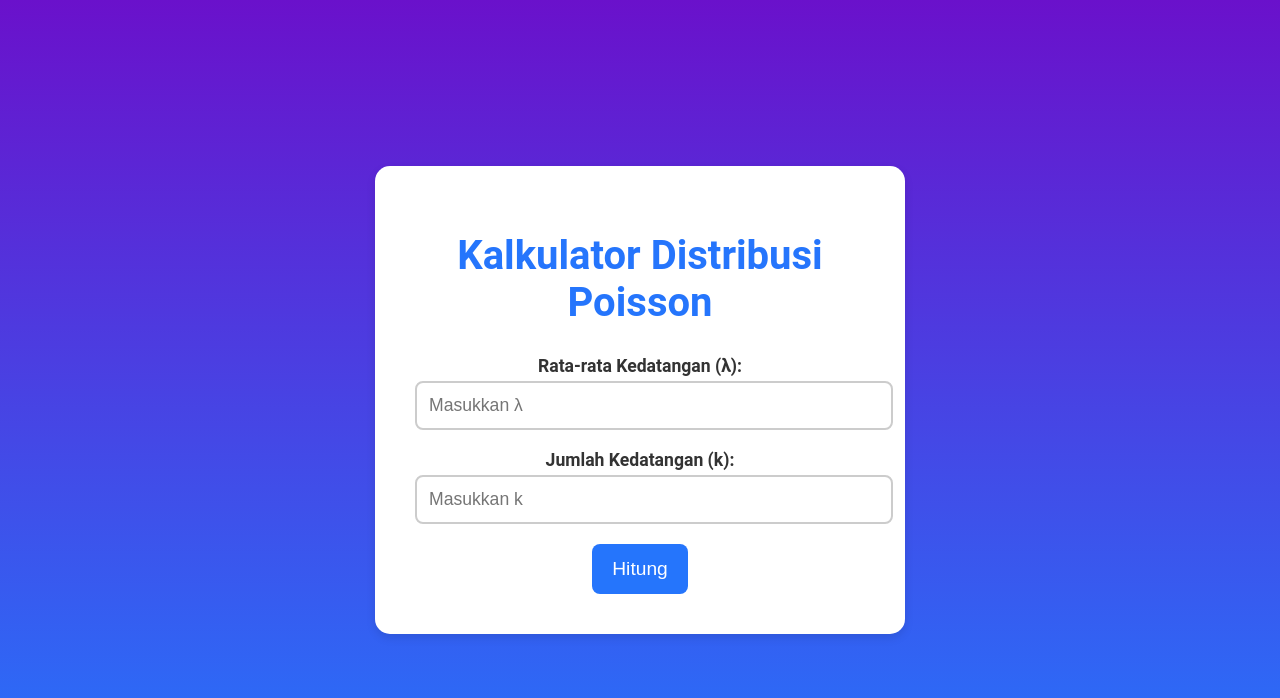
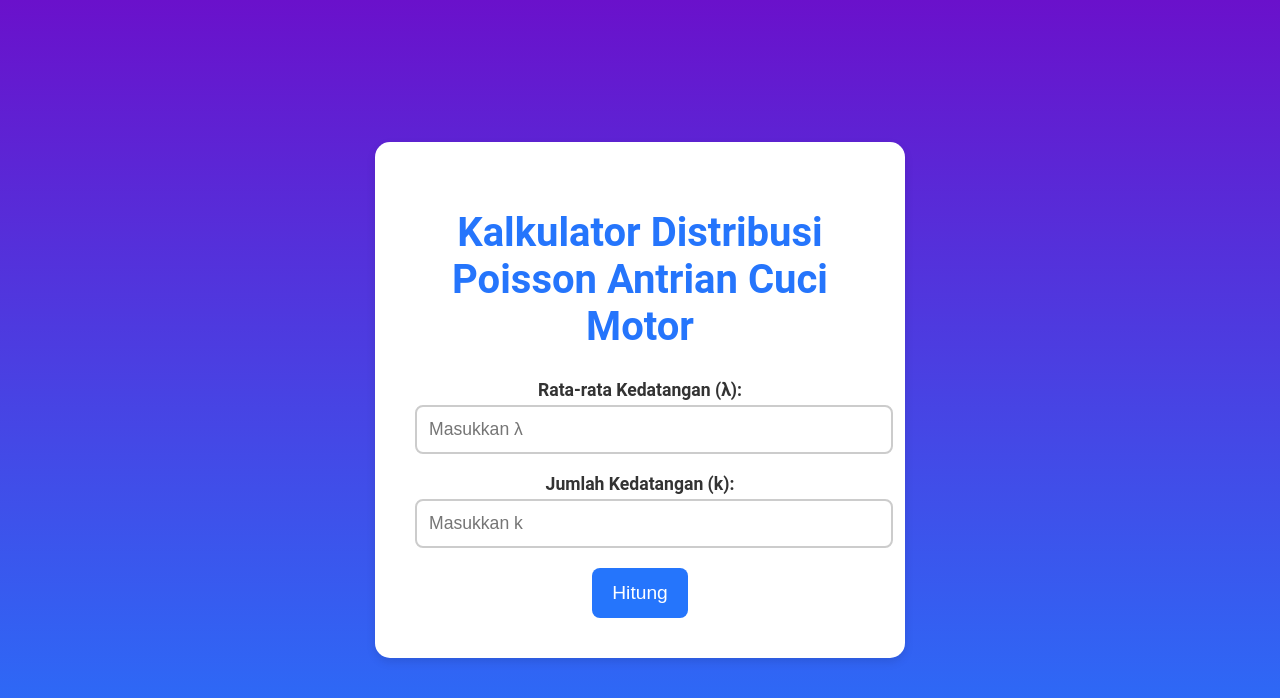
Before and after one commit to agungalam/TugasDistribusipoisson, a Flask app: page / in a window 1280 px wide. Shown: the top 698 px of the page. Run offline with Flask 3, Linux system fonts and the light colour scheme.

Commit message:
Deskripsi perubahan

```diff
--- a/templates/index.html
+++ b/templates/index.html
@@ -8,7 +8,7 @@
 </head>
 <body>
     <div class="container">
-        <h1>Kalkulator Distribusi Poisson</h1>
+        <h1>Kalkulator Distribusi Poisson  Antrian Cuci Motor </h1>
         <form method="POST">
             <label for="lambda">Rata-rata Kedatangan (λ):</label>
             <input type="number" step="0.01" id="lambda" name="lambda" required placeholder="Masukkan λ">
```
